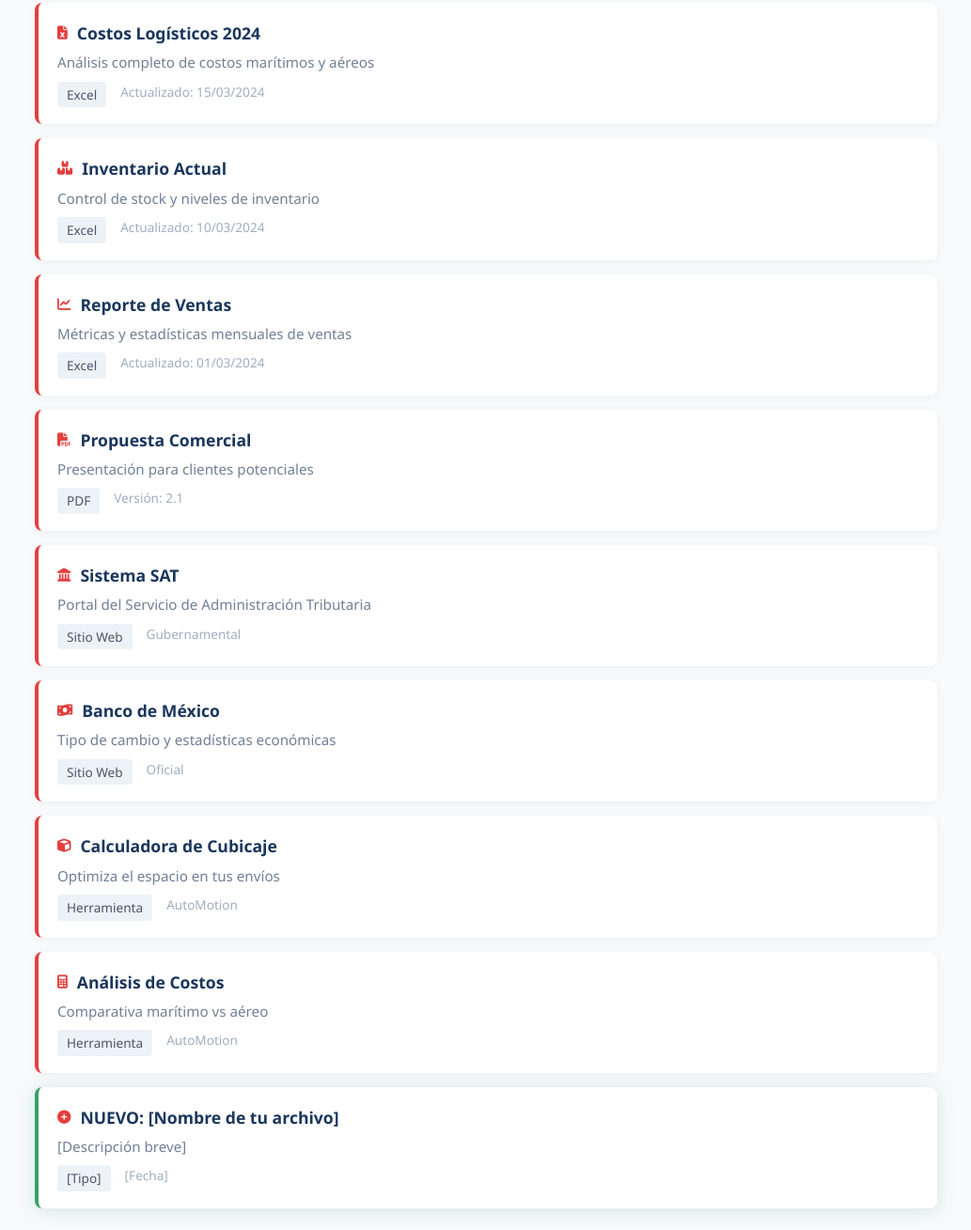
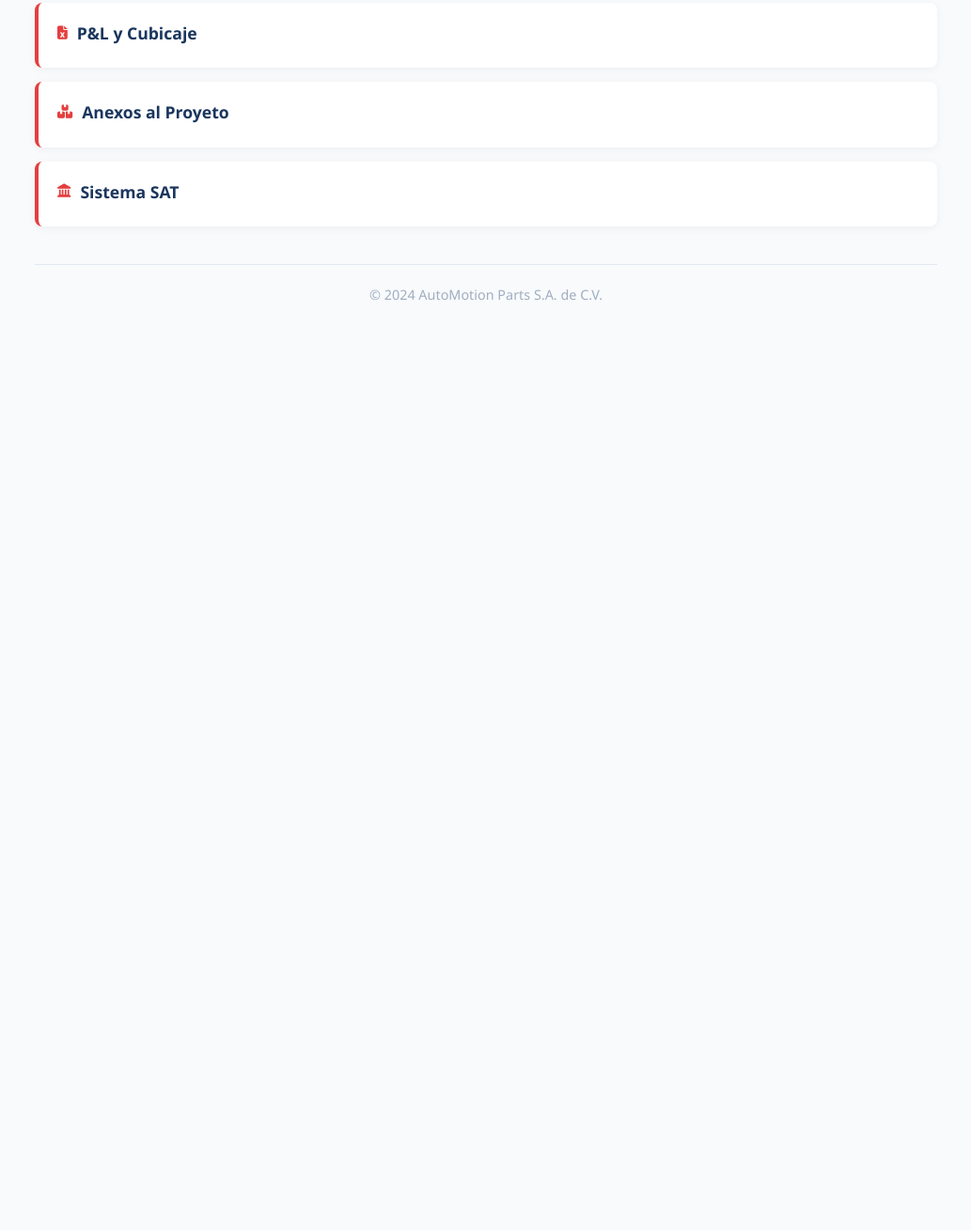
Before and after one commit to AutoMotionP/webb, a plain HTML site: page enlaces.html in a window 1280 px wide. Shown: the part 191-1500 px from the top of the page at 94% size, without its empty margins (123-1156 px from the left). After the commit the page ends 800 px from the top, so only its background shows below. Drawn offline with Linux system fonts and the light colour scheme.

Commit message:
new links

```diff
--- a/enlaces.html
+++ b/enlaces.html
@@ -4,7 +4,7 @@
     <meta charset="UTF-8">
     <meta name="viewport" content="width=device-width, initial-scale=1.0">
     <title>Enlaces - AutoMotion Parts</title>
-    <link rel="icon" type="image/x-icon" href="img/logo.jpg">
+    <link rel="icon" type="image/x-icon" href="img/logo1.jpg">
     <link rel="stylesheet" href="https://cdnjs.cloudflare.com/ajax/libs/font-awesome/6.4.0/css/all.min.css">
     <style>
         /* ESTILOS ULTRA MINIMALISTAS */
@@ -220,70 +220,22 @@
     <!-- LISTA DE ENLACES -->
     <main class="lista-enlaces">
         <!-- ENLACE 1 -->
-        <a href="https://docs.google.com/spreadsheets/d/TU_ID_AQUI"
+        <a href="https://1drv.ms/x/c/9DE898B4CBCA1EFE/EaDzFUNfPSNAveAXmHuaHjABZNF1g3wT5LWGAwDuRqPNhg"
            class="enlace-item"
            target="_blank">
             <div class="enlace-titulo">
                 <i class="fas fa-file-excel"></i>
-                Costos Logísticos 2024
-            </div>
-            <div class="enlace-desc">
-                Análisis completo de costos marítimos y aéreos
-            </div>
-            <div class="enlace-meta">
-                <span class="enlace-tipo">Excel</span>
-                <span class="enlace-fecha">Actualizado: 15/03/2024</span>
+                P&L y Cubicaje
             </div>
         </a>
 
         <!-- ENLACE 2 -->
-        <a href="https://docs.google.com/spreadsheets/d/TU_ID_AQUI"
+        <a href="https://docs.google.com/document/d/1pXByEfPPbl9JAMcMeHQjjXqv-nuCtmnXgNnFUmLXZHA/edit?usp=sharing"
            class="enlace-item"
            target="_blank">
             <div class="enlace-titulo">
                 <i class="fas fa-boxes"></i>
-                Inventario Actual
-            </div>
-            <div class="enlace-desc">
-                Control de stock y niveles de inventario
-            </div>
-            <div class="enlace-meta">
-                <span class="enlace-tipo">Excel</span>
-                <span class="enlace-fecha">Actualizado: 10/03/2024</span>
-            </div>
-        </a>
-
-        <!-- ENLACE 3 -->
-        <a href="https://docs.google.com/spreadsheets/d/TU_ID_AQUI"
-           class="enlace-item"
-           target="_blank">
-            <div class="enlace-titulo">
-                <i class="fas fa-chart-line"></i>
-                Reporte de Ventas
-            </div>
-            <div class="enlace-desc">
-                Métricas y estadísticas mensuales de ventas
-            </div>
-            <div class="enlace-meta">
-                <span class="enlace-tipo">Excel</span>
-                <span class="enlace-fecha">Actualizado: 01/03/2024</span>
-            </div>
-        </a>
-
-        <!-- ENLACE 4 -->
-        <a href="https://drive.google.com/file/d/TU_ID_AQUI"
-           class="enlace-item"
-           target="_blank">
-            <div class="enlace-titulo">
-                <i class="fas fa-file-pdf"></i>
-                Propuesta Comercial
-            </div>
-            <div class="enlace-desc">
-                Presentación para clientes potenciales
-            </div>
-            <div class="enlace-meta">
-                <span class="enlace-tipo">PDF</span>
-                <span class="enlace-fecha">Versión: 2.1</span>
+                Anexos al Proyeto
             </div>
         </a>
 
@@ -295,83 +247,8 @@
                 <i class="fas fa-landmark"></i>
                 Sistema SAT
             </div>
-            <div class="enlace-desc">
-                Portal del Servicio de Administración Tributaria
-            </div>
-            <div class="enlace-meta">
-                <span class="enlace-tipo">Sitio Web</span>
-                <span class="enlace-fecha">Gubernamental</span>
-            </div>
         </a>
 
-        <!-- ENLACE 6 -->
-        <a href="https://www.banxico.org.mx"
-           class="enlace-item"
-           target="_blank">
-            <div class="enlace-titulo">
-                <i class="fas fa-money-bill-wave"></i>
-                Banco de México
-            </div>
-            <div class="enlace-desc">
-                Tipo de cambio y estadísticas económicas
-            </div>
-            <div class="enlace-meta">
-                <span class="enlace-tipo">Sitio Web</span>
-                <span class="enlace-fecha">Oficial</span>
-            </div>
-        </a>
-
-        <!-- ENLACE 7 -->
-        <a href="cubicaje.html"
-           class="enlace-item">
-            <div class="enlace-titulo">
-                <i class="fas fa-cube"></i>
-                Calculadora de Cubicaje
-            </div>
-            <div class="enlace-desc">
-                Optimiza el espacio en tus envíos
-            </div>
-            <div class="enlace-meta">
-                <span class="enlace-tipo">Herramienta</span>
-                <span class="enlace-fecha">AutoMotion</span>
-            </div>
-        </a>
-
-        <!-- ENLACE 8 -->
-        <a href="costos.html"
-           class="enlace-item">
-            <div class="enlace-titulo">
-                <i class="fas fa-calculator"></i>
-                Análisis de Costos
-            </div>
-            <div class="enlace-desc">
-                Comparativa marítimo vs aéreo
-            </div>
-            <div class="enlace-meta">
-                <span class="enlace-tipo">Herramienta</span>
-                <span class="enlace-fecha">AutoMotion</span>
-            </div>
-        </a>
-
-        <!-- AÑADE MÁS ENLACES AQUÍ -->
-        <!-- Copia y pega desde <a href="..." hasta </a> -->
-
-        <!-- EJEMPLO DE ENLACE NUEVO (con animación) -->
-        <a href="TU_ENLACE_AQUI"
-           class="enlace-item nuevo"
-           target="_blank">
-            <div class="enlace-titulo">
-                <i class="fas fa-plus-circle"></i>
-                NUEVO: [Nombre de tu archivo]
-            </div>
-            <div class="enlace-desc">
-                [Descripción breve]
-            </div>
-            <div class="enlace-meta">
-                <span class="enlace-tipo">[Tipo]</span>
-                <span class="enlace-fecha">[Fecha]</span>
-            </div>
-        </a>
 
     </main>
 
```
